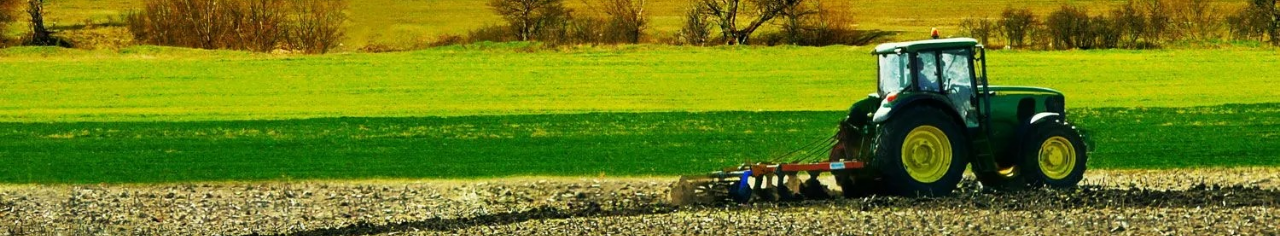
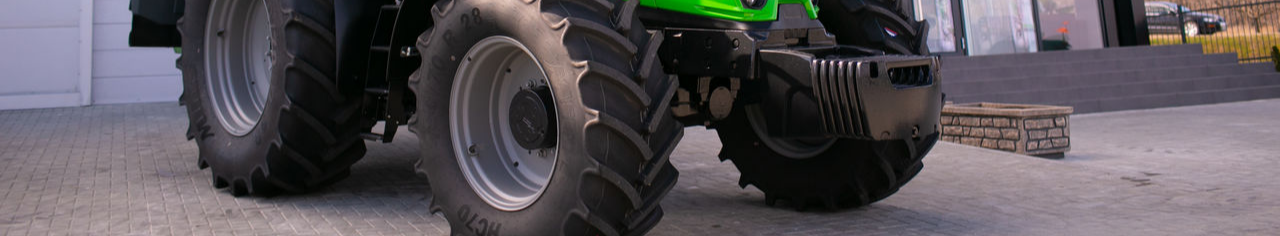
Before and after one commit to EgorKolchugin/DeutFarm, a plain HTML site: page index.html in a window 1280 px wide. Shown: the part 481-717 px from the top of the page. Drawn offline with Linux system fonts and the light colour scheme.

Commit message:
add one more js script (slider images on header)

```diff
--- a/index.html
+++ b/index.html
@@ -8,8 +8,13 @@
 </head>
 <div id="pass0"></div>
 <body>
+    <div class="navbarhelp"></div>
     <!-- Основной контент -->
-    <header class="header">
+    <header class="background-slider">
+        <div class="slide" style="background: url('./img/i.jpg') no-repeat center center/cover;"></div>
+        <div class="slide" style="background: url('./img/i2.jpg') no-repeat center center/cover;"></div>
+        <div class="slide" style="background: url('./img/i3.jpg') no-repeat center center/cover;"></div>
+        <div class="slide" style="background: url('./img/i4.jpg') no-repeat center center/cover;"></div>
         <div class="header-content">
             <h1><b>DeutFarm</b> – надёжная сельхозтехника от немецкого производителя</h1>
             <div id="pass1"></div>
@@ -212,10 +217,14 @@
         <p>© 2024 DeutFarm. Все права защищены.</p>
     </footer>
     <script>
+
         document.addEventListener('DOMContentLoaded', function() {
     // Получаем элемент с классом navbar
     const navbar = document.querySelector('.navbar');
-    const header = document.querySelector('.header');
+    const header = document.querySelector('.background-slider');
+    const help = document.querySelector('.navbarhelp');
+
+    // Форма отправки
 
     // Находим элементы
     const contactForm = document.getElementById("contactForm");
@@ -256,6 +265,8 @@
         contactForm.reset();
     });
 
+    // Навигационное меню
+
     // Проверяем, что меню существует
     if (navbar) {
         const stickyOffset = navbar.offsetTop;  // Получаем начальную позицию меню относительно верха страницы
@@ -263,10 +274,12 @@
         window.addEventListener('scroll', function() {
             // При прокрутке страницы, проверяем условие
             if (window.scrollY >= stickyOffset) {
-                header.classList.add('down');
+                // header.classList.add('down');
+                help.classList.add('down');
                 navbar.classList.add('sticky');  // Добавляем класс sticky, чтобы зафиксировать меню
+
             } else {
-                header.classList.remove('down')
+                help.classList.remove('down');
                 navbar.classList.remove('sticky');  // Убираем класс sticky, если меню не нужно фиксировать
             }
         });
@@ -274,6 +287,26 @@
         console.error('Элемент с классом navbar не найден на странице.');
     }
     });
+
+    // Слайдер
+
+    document.addEventListener('DOMContentLoaded', () => {
+    const slides = document.querySelectorAll('.slide');
+    let currentSlide = 0;
+
+    // Функция смены слайда
+    function changeSlide() {
+      slides[currentSlide].classList.remove('active'); // Убираем текущий
+      currentSlide = (currentSlide + 1) % slides.length; // Следующий слайд
+      slides[currentSlide].classList.add('active'); // Показываем следующий
+    }
+
+    // Устанавливаем первый слайд активным
+    slides[currentSlide].classList.add('active');
+
+    // Запускаем смену каждые 5 секунд
+    setInterval(changeSlide, 5000);
+  });
     </script>
 </body>
 </html>
--- a/style.css
+++ b/style.css
@@ -96,20 +96,8 @@ h3 {
     min-width: 20%;
 }
 
-.header {
-    background: url('img/i.jpg') no-repeat center center/cover;
-    height: 90vh;
-    display: flex;
-    align-items: center;
-    /* justify-content: center; */
-    color: white;
-    text-align: center;
-}
-.down{
-    height: 98vh;
-}
 
-.header .header-content {
+.header-content {
     font-size: 1px;
     /* background-color: rgba(187, 171, 171, 0.2); */
     text-shadow: 1vh 1vh 1vh #090909;
@@ -118,6 +106,8 @@ h3 {
     width: 60%;
     opacity: 0;
     animation: ani 5.5s forwards;
+    margin-top: 30vh;
+    background-color: rgb(0, 50, 0, 0.6);
 }
 @keyframes ani {
     0% {opacity: 0;}
@@ -146,7 +136,9 @@ section {
     /* align-items: center; */
 }
 
-
+.down{
+    height: 6vh;
+}
 
 .ProductCard{
     display: flex;
@@ -433,3 +425,25 @@ footer {
     color: #4CAF50;
     background-color:#2E2B2B;
 }
+
+
+/* Слайдер */
+.background-slider {
+    position: relative;
+    width: 100%;
+    height: 90vh; /* высота слайдера */
+    overflow: hidden;
+    text-align: center;
+}
+.slide {
+    position: absolute;
+    width: 100%;
+    height: 100%;
+    background-size: cover;
+    background-position: center;
+    opacity: 0; /* Скрыто по умолчанию */
+    transition: opacity 2s ease-in-out; /* Плавная смена */
+  }
+  .slide.active {
+    opacity: 1; /* Видимый слайд */
+  }
```
Also changed, not shown: img/i2.jpg (added), img/i3.jpg (added), img/i4.jpg (added).
